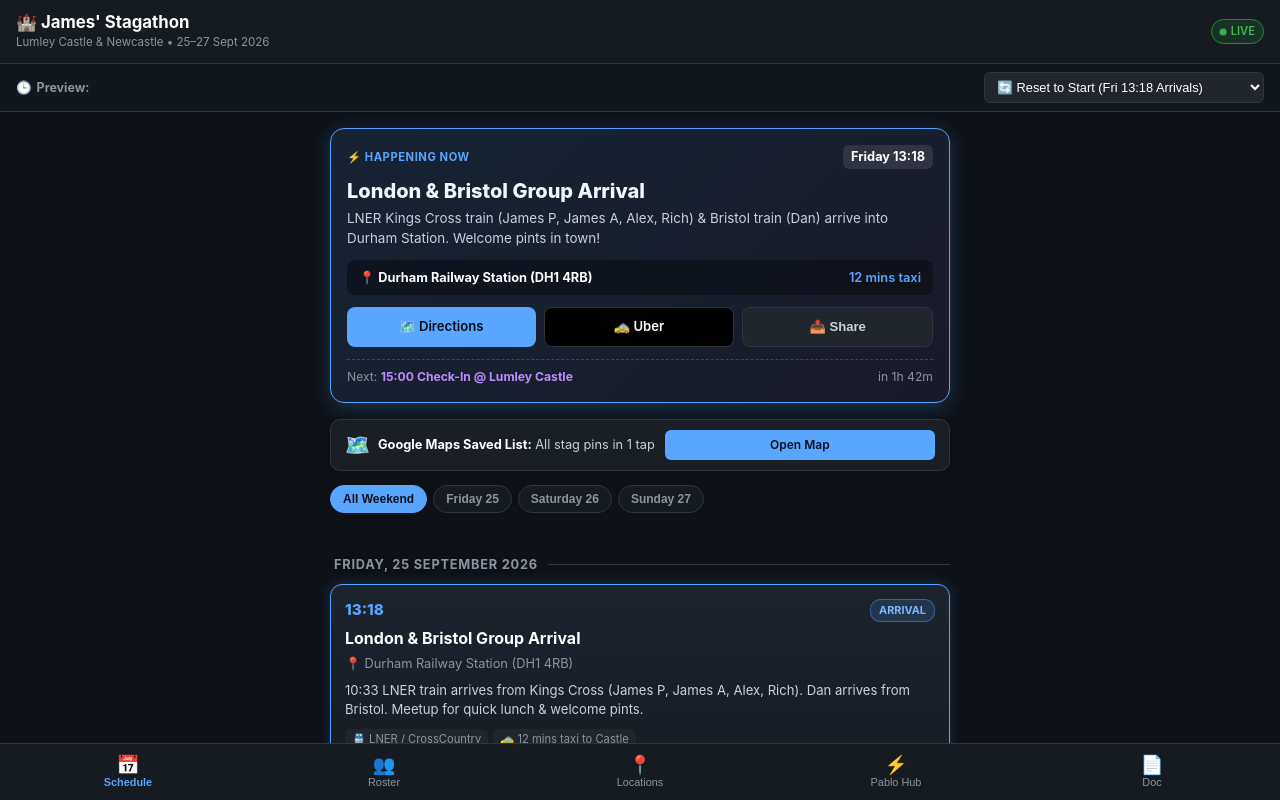
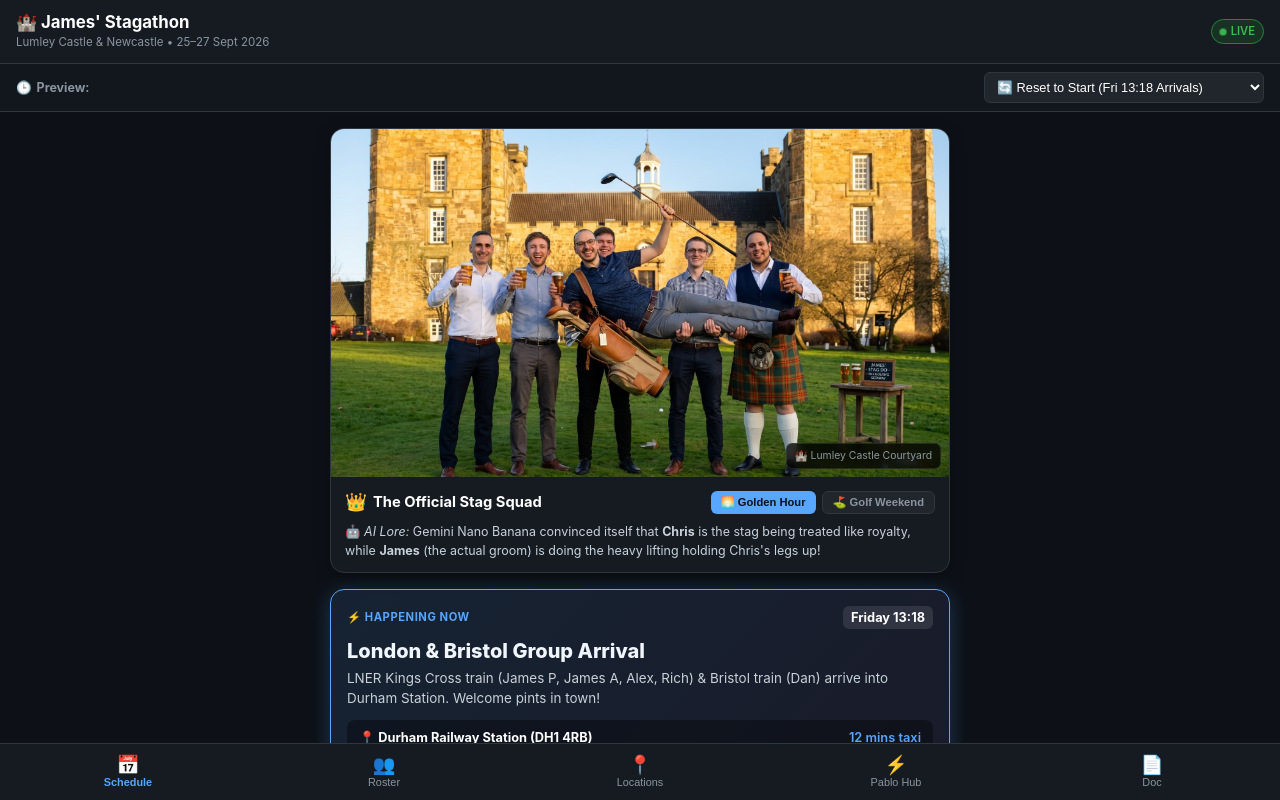
Before and after one commit to Pabers/jamestagathon, a plain HTML site: page index.html in a window 1280 px wide. Drawn offline with Linux system fonts and the light colour scheme.

Commit message:
Add official stag squad photos and interactive showcase

```diff
--- a/index.html
+++ b/index.html
@@ -597,6 +597,33 @@
       <!-- ============================================== -->
       <section id="tab-schedule">
 
+        <!-- Squad Portrait Showcase Card -->
+        <div class="squad-hero-card" style="background: var(--card-bg); border: 1px solid var(--card-border); border-radius: 14px; overflow: hidden; margin-bottom: 16px; box-shadow: 0 4px 16px rgba(0,0,0,0.3);">
+          <div style="position: relative; width: 100%; aspect-ratio: 16/9; overflow: hidden; background: #0d1117;">
+            <img id="squad-photo-img" src="assets/stag_squad_golden.jpg" alt="James' Stag Squad at Lumley Castle" style="width: 100%; height: 100%; object-fit: cover; transition: opacity 0.3s ease; display: block;">
+            <div style="position: absolute; bottom: 8px; right: 8px; background: rgba(0,0,0,0.75); backdrop-filter: blur(4px); padding: 4px 8px; border-radius: 6px; font-size: 0.65rem; color: #8b949e; border: 1px solid rgba(255,255,255,0.1);">
+              🏰 Lumley Castle Courtyard
+            </div>
+          </div>
+
+          <div style="padding: 12px 14px;">
+            <div style="display: flex; align-items: center; justify-content: space-between; margin-bottom: 8px; flex-wrap: wrap; gap: 8px;">
+              <div style="display: flex; align-items: center; gap: 6px;">
+                <span style="font-size: 1.1rem;">👑</span>
+                <strong style="color: #fff; font-size: 0.92rem;">The Official Stag Squad</strong>
+              </div>
+              <div style="display: flex; gap: 6px;">
+                <button type="button" class="photo-toggle active" id="btn-photo-1" onclick="switchSquadPhoto(1)" style="font-size: 0.7rem; padding: 4px 10px; border-radius: 6px; background: var(--accent); color: #0d1117; font-weight: 700; border: none; cursor: pointer;">🌅 Golden Hour</button>
+                <button type="button" class="photo-toggle" id="btn-photo-2" onclick="switchSquadPhoto(2)" style="font-size: 0.7rem; padding: 4px 10px; border-radius: 6px; background: #21262d; color: var(--text-muted); font-weight: 600; border: 1px solid var(--card-border); cursor: pointer;">⛳ Golf Weekend</button>
+              </div>
+            </div>
+
+            <p id="squad-photo-caption" style="font-size: 0.78rem; color: #c9d1d9; line-height: 1.45; margin: 0;">
+              🤖 <em>AI Lore:</em> Gemini Nano Banana convinced itself that <strong>Chris</strong> is the stag being treated like royalty, while <strong>James</strong> (the actual groom) is doing the heavy lifting holding Chris's legs up!
+            </p>
+          </div>
+        </div>
+
         <!-- Now & Next Hero Card -->
         <div class="hero-card" id="hero-card">
           <div class="hero-top">
@@ -861,6 +888,16 @@
       <!-- TAB 2: ROSTER / ATTENDEES                      -->
       <!-- ============================================== -->
       <section id="tab-roster" class="hidden">
+
+        <!-- Squad Photo Banner -->
+        <div style="position: relative; border-radius: 12px; overflow: hidden; margin-bottom: 14px; border: 1px solid var(--card-border); box-shadow: 0 4px 14px rgba(0,0,0,0.3);">
+          <img src="assets/stag_squad_golden.jpg" alt="The Stag Squad" style="width: 100%; aspect-ratio: 16/9; object-fit: cover; display: block;">
+          <div style="position: absolute; bottom: 0; left: 0; right: 0; background: linear-gradient(0deg, rgba(13,17,23,0.95) 0%, rgba(13,17,23,0.6) 65%, transparent 100%); padding: 12px 14px;">
+            <div style="color: #fff; font-weight: 700; font-size: 0.95rem;">🏰 The 11 Legends of Lumley Castle</div>
+            <div style="color: var(--accent); font-size: 0.75rem; margin-top: 2px;">James A (Groom & Official Leg Lifter) • 9 Full Weekend • 2 Single-Nighters</div>
+          </div>
+        </div>
+
         <input type="text" class="search-input" id="attendee-search" placeholder="🔍 Search attendees (e.g. Alex, Andy, Mehal)..." oninput="applyRosterFilter()">
 
         <!-- Roster Filter Chips -->
@@ -1160,8 +1197,10 @@
       <!-- TAB 5: MASTER GOOGLE DOC HANDBOOK              -->
       <!-- ============================================== -->
       <section id="tab-doc" class="hidden">
-        <div class="event-card" style="text-align:center; padding:24px 16px;">
-          <div style="font-size:2.4rem; margin-bottom:12px;">📄</div>
+        <div class="event-card" style="text-align:center; padding:16px;">
+          <div style="border-radius: 10px; overflow: hidden; margin-bottom: 14px; border: 1px solid var(--card-border); box-shadow: 0 4px 12px rgba(0,0,0,0.3);">
+            <img src="assets/stag_squad_blue_sky.jpg" alt="Handbook Briefing Cover" style="width: 100%; aspect-ratio: 16/9; object-fit: cover; display: block;">
+          </div>
           <h2 style="font-size:1.2rem; color:#fff; margin-bottom:8px;">Master Google Doc Handbook</h2>
           <p style="font-size:0.85rem; color:#c9d1d9; line-height:1.5; margin-bottom:20px;">
             The complete, printable group briefing created in your Google Drive folder:
@@ -1511,6 +1550,30 @@
       }
     }
 
+    function switchSquadPhoto(n) {
+      const img = document.getElementById('squad-photo-img');
+      const b1 = document.getElementById('btn-photo-1');
+      const b2 = document.getElementById('btn-photo-2');
+      const caption = document.getElementById('squad-photo-caption');
+      if (!img) return;
+
+      if (n === 1) {
+        img.src = 'assets/stag_squad_golden.jpg';
+        if (b1) { b1.style.background = 'var(--accent)'; b1.style.color = '#0d1117'; }
+        if (b2) { b2.style.background = '#21262d'; b2.style.color = 'var(--text-muted)'; }
+        if (caption) {
+          caption.innerHTML = '🤖 <em>AI Lore:</em> Gemini Nano Banana convinced itself that <strong>Chris</strong> is the stag being treated like royalty, while <strong>James</strong> (the actual groom) is doing the heavy lifting holding Chris\'s legs up!';
+        }
+      } else {
+        img.src = 'assets/stag_squad_blue_sky.jpg';
+        if (b2) { b2.style.background = 'var(--accent)'; b2.style.color = '#0d1117'; }
+        if (b1) { b1.style.background = '#21262d'; b1.style.color = 'var(--text-muted)'; }
+        if (caption) {
+          caption.innerHTML = '⛳ <em>Castle Golf Edition:</em> Pint in hand, kilt deployed, and Chris still floating on air in front of Lumley Castle!';
+        }
+      }
+    }
+
     // Initialize on page load without jumping scroll position
     document.addEventListener('DOMContentLoaded', () => {
       updateHero(events[0], false);
```
Also changed, not shown: assets/stag_squad_blue_sky.jpg (added), assets/stag_squad_golden.jpg (added).
